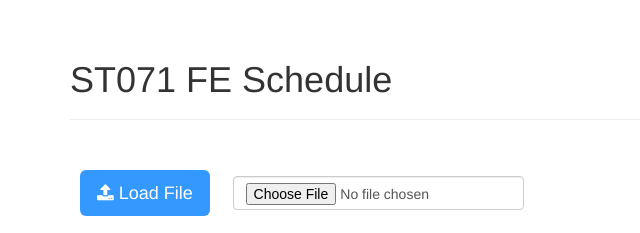
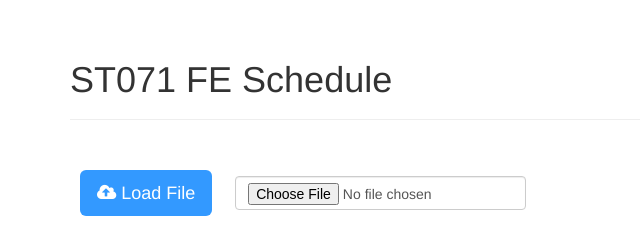
Before and after one commit to leepaw/export_jspdf, a website: page index.html in a window 1280 px wide. Shown: the top 233 px of the page, 0-640 px from the left. Drawn offline with nearby package versions, Linux system fonts and the light colour scheme; files whose address does not match are found by name.

Commit message:
Using the cloud upload icon

```diff
--- a/index.html
+++ b/index.html
@@ -42,7 +42,7 @@
         <form class="form-inline">
             <div class="form-group">
                 <button type="submit" id="submit-file" class="btn btn-lg btn-space clearfix" style="background:#3399ff;color:white">
-                    <span class="fa fa-upload"></span> Load File
+                    <span class="fa fa-cloud-upload"></span> Load File
                 </button>
             </div>
             <div class="form-group">
```
